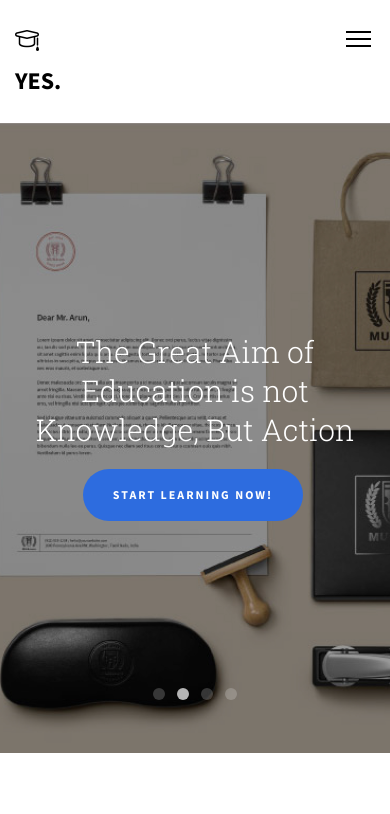
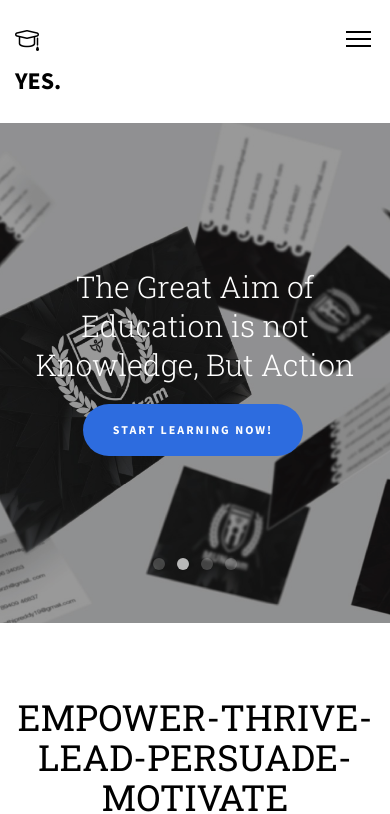
Before and after one commit to youthempowermentsociety/youthempowermentsociety.github.io, a plain HTML site: page index.html in a window 390 px wide. Shown: the part 39-853 px from the top of the page. Drawn offline with Linux system fonts and the light colour scheme; files whose address does not match are found by name.

Commit message:
responsiveness to carousel

```diff
--- a/css/style.css
+++ b/css/style.css
@@ -278,8 +278,8 @@ h1, h2, h3, h4, h5, h6, figure {
 }
 
 #fh5co-hero {
-  min-height: 630px;
-  height: 630px;
+  min-height: 500px;
+  height: 500px;
   background: #fff url(../images/loader.gif) no-repeat center center;
 }
 #fh5co-hero .btn {
@@ -301,8 +301,8 @@ h1, h2, h3, h4, h5, h6, figure {
   background-repeat: no-repeat;
   background-size: cover;
   background-position: bottom center;
-  min-height: 630px;
-  height: 630px;
+  min-height: 500px;
+  height: 500px;
   position: relative;
 }
 #fh5co-hero .flexslider .slides li:after {
@@ -336,8 +336,8 @@ h1, h2, h3, h4, h5, h6, figure {
 #fh5co-hero .flexslider .slider-text {
   display: table;
   opacity: 0;
-  min-height: 630px;
-  height: 630px;
+  min-height: 500px;
+  height: 500px;
   z-index: 9;
 }
 #fh5co-hero .flexslider .slider-text > .slider-text-inner {
--- a/index.html
+++ b/index.html
@@ -137,7 +137,7 @@
 	<aside id="fh5co-hero">
 		<div class="flexslider">
 			<ul class="slides">
-		   	<li style="background-image: url(images/img_bg_1.jpg);">
+		   	<li style="background-image: url(images/img_bg_2.jpg);">
 		   		<div class="overlay-gradient"></div>
 		   		<div class="container">
 		   			<div class="row">
@@ -150,7 +150,7 @@
 			   		</div>
 		   		</div>
 		   	</li>
-		   	<li style="background-image: url(images/img_bg_2.jpg);">
+		   	<li style="background-image: url(images/img_bg_3.jpg);">
 		   		<div class="overlay-gradient"></div>
 		   		<div class="container">
 		   			<div class="row">
@@ -163,7 +163,7 @@
 			   		</div>
 		   		</div>
 		   	</li>
-		   	<li style="background-image: url(images/img_bg_3.jpg);">
+		   	<li style="background-image: url(images/img_bg_1.jpg);">
 		   		<div class="overlay-gradient"></div>
 		   		<div class="container">
 		   			<div class="row">
```
Also changed, not shown: js/jquery.flexslider-min.js.
